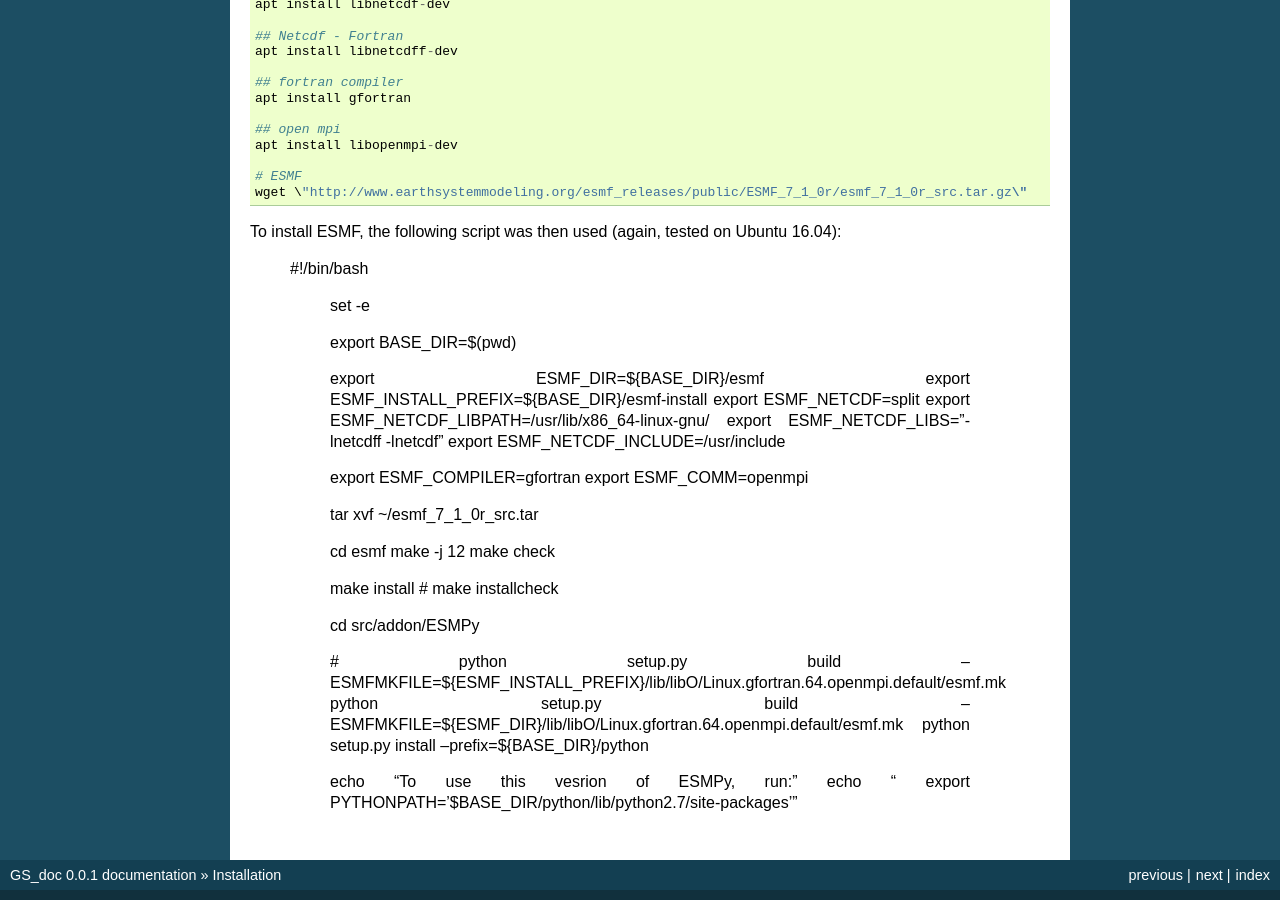
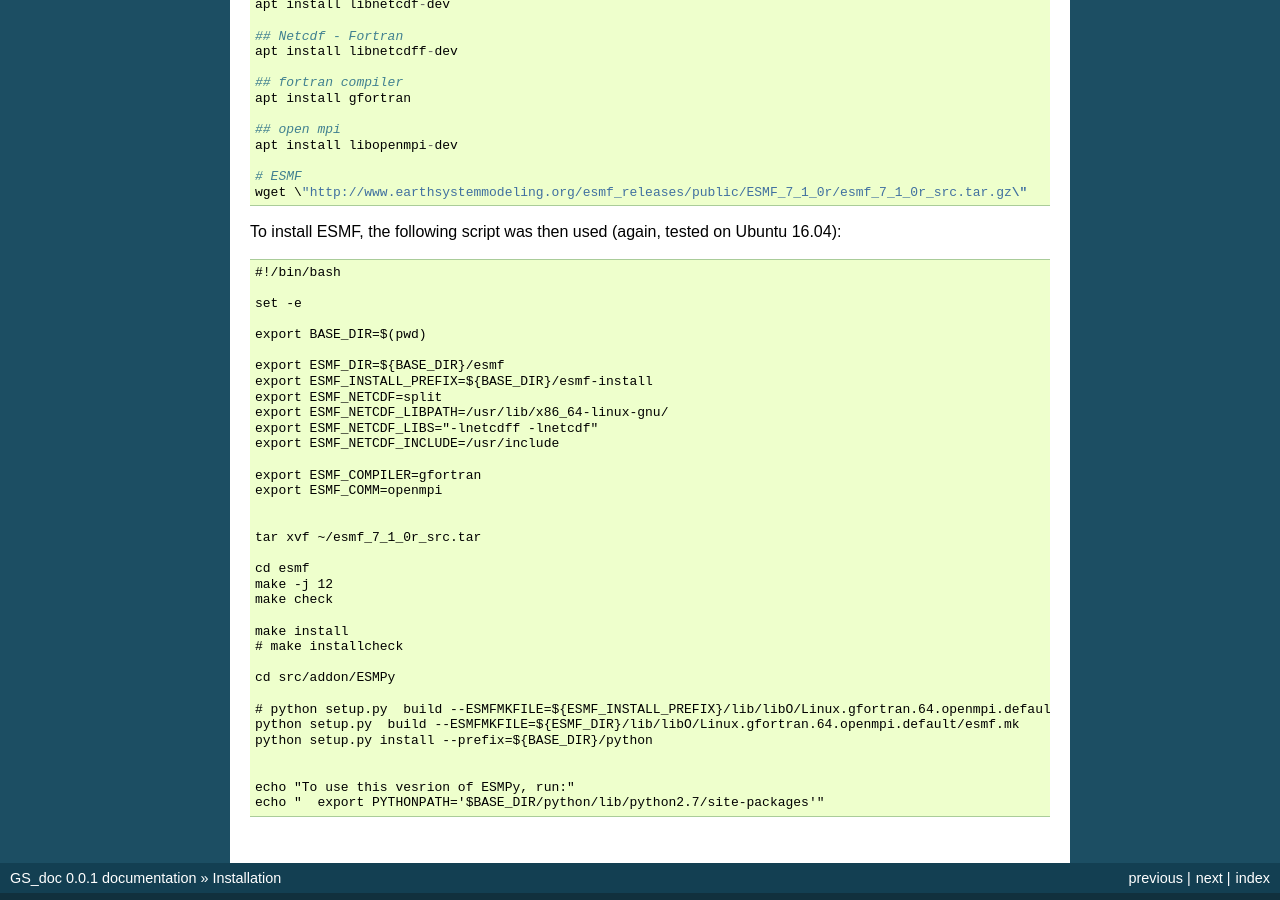
Before and after one commit to nicholas512/GS_doc, a Sphinx documentation site: the page built from docs/source/Installation.rst, in a window 1280 px wide and 900 px high, scrolled down 1388 px. Built offline with Sphinx 7.4.7, drawn with Linux system fonts in a browser that asks for light colours; some of the changed text lies outside the part shown.

Commit message:
small fix

```diff
--- a/docs/source/Installation.rst
+++ b/docs/source/Installation.rst
@@ -78,9 +78,9 @@
     # ESMF
     wget \"http://www.earthsystemmodeling.org/esmf_releases/public/ESMF_7_1_0r/esmf_7_1_0r_src.tar.gz\"
 
-To install ESMF, the following script was then used (again, tested on Ubuntu 16.04):
+To install ESMF, the following script was then used (again, tested on Ubuntu 16.04)::
 
-   #!/bin/bash
+    #!/bin/bash
 
     set -e
 
```
Also changed, not shown: other parts of docs/source/Installation.rst (+1 -1 lines).
